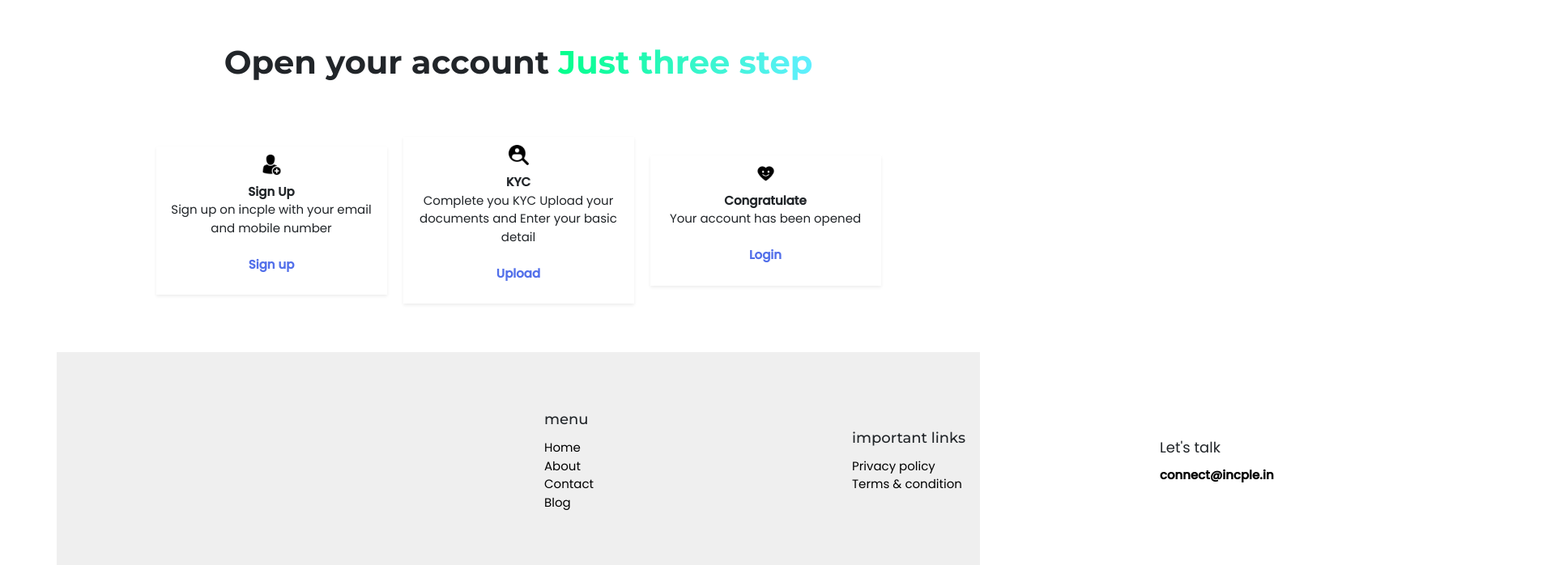
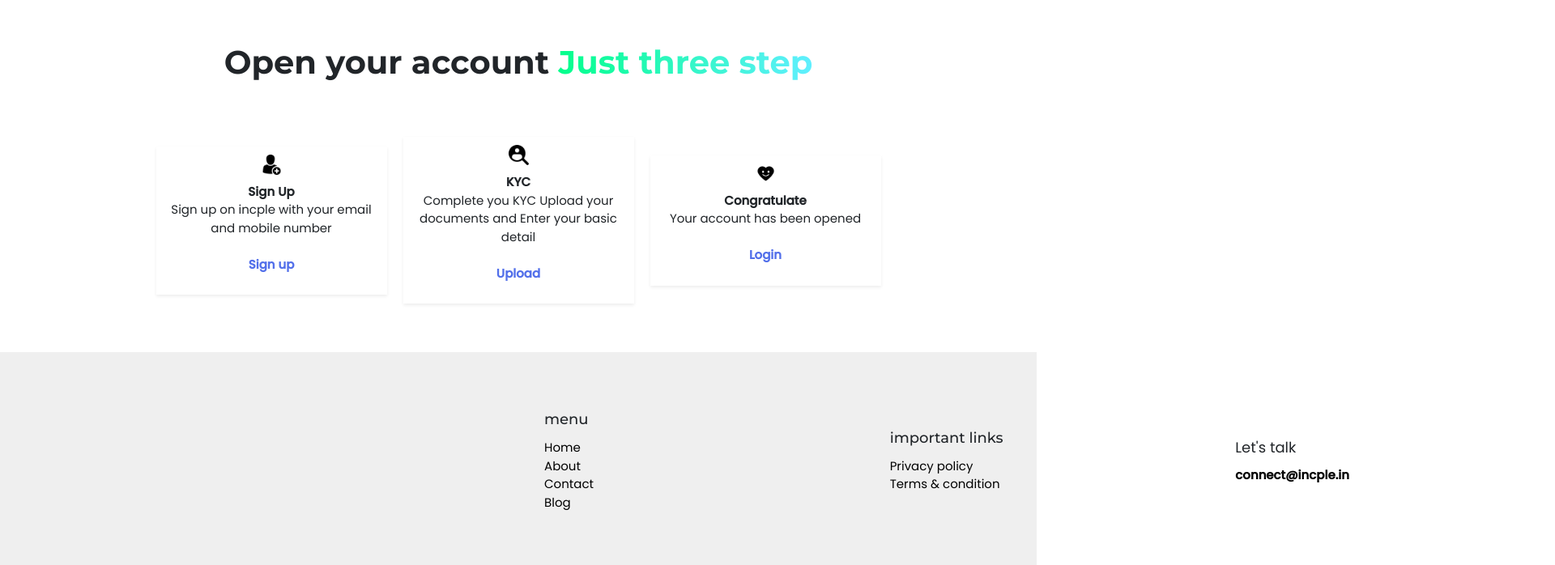
Before and after one commit to Apple197/Incple_project, a plain HTML site: page index.html in a window 1280 px wide. Shown: the part 1791-2489 px from the top of the page at 81% size, 1920 px wide, since content can reach past the window. Drawn offline with nearby package versions, Linux system fonts and the light colour scheme.

Commit message:
Update index.html

```diff
--- a/index.html
+++ b/index.html
@@ -168,7 +168,7 @@
 
     <!-- Footer start here okay thanks -->
   </div>
-   <div class="container ver-align row-footer">
+   <div class="container-fluid ver-align row-footer">
       <div class="col-12">
         <img src="assets/Logo.svg" alt="incple's logo" class="footer-logo" />
       </div>
```
